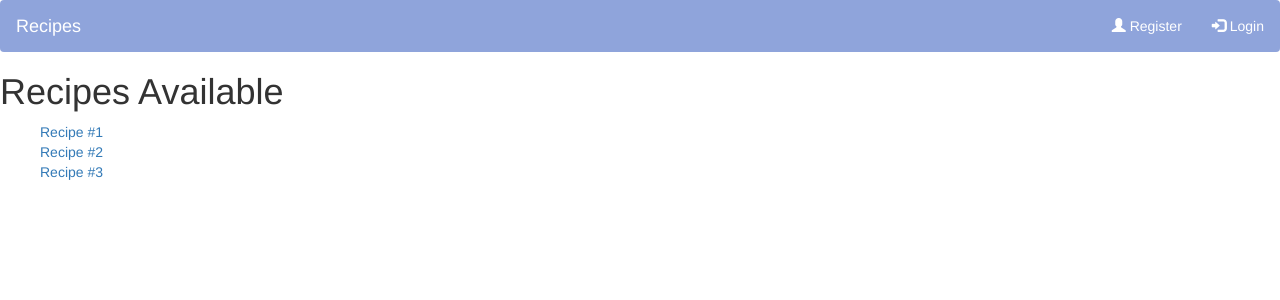
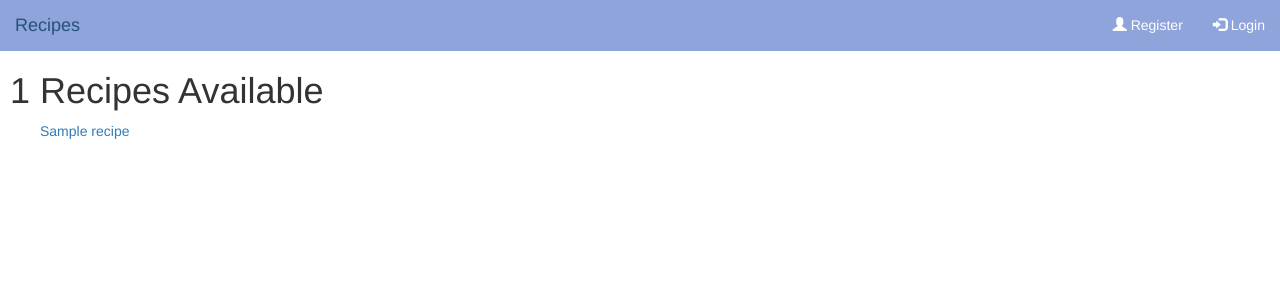
Before and after one commit to jiaqifengg/460-project, a Flask app: page /recipes in a window 1280 px wide. Shown: the top 300 px of the page. Run offline with Flask 2, Linux system fonts and the light colour scheme; a database or web service that is not in the repository returns one stand-in record (values such as "Sample title"); some libraries are stand-ins or nearby versions.

Commit message:
recipe list retrieval

```diff
--- a/app.py
+++ b/app.py
@@ -16,6 +16,7 @@
 @app.route('/', methods=['GET'])
 def index():
     return render_template('home.html')
+
 
 @app.route('/login', methods=['GET', 'POST'])
 def login():
@@ -77,10 +78,12 @@
 @app.route('/recipes')
 def find_recipes():
     ingredients = request.args.getlist('ingredients')
-    print("Here", file=sys.stdout)
-    print(ingredients, file=sys.stdout)
-    recipe_list = ['1', '2', '3']
-    return render_template('recipeList.html', recipe_list=recipe_list)
+    print(ingredients)
+    recipe_list = db.get_recipes(ingredients)
+    amount = len(recipe_list)
+    # recipe_list = ['1', '2', '3']
+    return render_template('recipeList.html', total_recipes=amount, recipe_list=recipe_list)
+
 
 @app.route('/recipe/<id>', methods=['GET'])
 def recipe(id):
--- a/database/databaseModule.py
+++ b/database/databaseModule.py
@@ -70,7 +70,6 @@
 
 
     def set_up_helper_after_recipes_imported(self):
-
         # check if there is 1 inside
         check_admin_exist = "SELECT userid FROM users WHERE userid=1;"
         self.cursor.execute(check_admin_exist)
@@ -125,8 +124,6 @@
         self.cursor.execute(update_admin_password)
         self.connection.commit()
 
-
-
     def check_user_exist(self, username):
         sql = """SELECT userid
                 FROM users
@@ -158,16 +155,22 @@
             return True
         return False
 
-
     def update_hash(self, username):
         return
 
-
-
-
-
-
-
+    def get_recipes(self, ingredient_list):
+        query = """SELECT * FROM recipes WHERE %s && ingredients"""
+        # print(query % ingredient_list)
+        self.cursor.execute(query, (ingredient_list,))
+        results = self.cursor.fetchall()
+        self.connection.commit()
+        ids_title = []
+        for recipe in results:
+            id = recipe[0]
+            title = recipe[1]
+            ids_title.append((id, title))
+        # print(ids_title)
+        return ids_title
 
 def hash_function(password):
     new_pw = password.encode()
--- a/project-report/create.sql
+++ b/project-report/create.sql
@@ -14,7 +14,7 @@
 );
 
 COPY persons(first_name, last_name, dob, email)
-FROM 'C:.\CSE 460\Project\460-project\460-project\project-report\recipes.csv'
+FROM 'C:...\CSE 460\Project\460-project\460-project\project-report\recipes.csv'
 DELIMITER ','
 CSV HEADER;
 
--- a/templates/home.html
+++ b/templates/home.html
@@ -22,12 +22,9 @@
           <a class="navbar-brand" href="#">Recipes</a>
         </div>
         <ul class="nav navbar-nav navbar-right">
-          {{% if authenticate %}}
-            <li><a href="/settings" id="settings"><span class="glyphicon glyphicon-cog"></span> Settings</a></li>
-          {{% else %}}
+            <li><a href="/settings" id="settings"><span class="glyphicon glyphicon-cog"></span> Settings</a></li> -->
             <li><a href="/register" id="register"><span class="glyphicon glyphicon-user"></span> Register</a></li>
             <li><a href="/login" id="login"><span class="glyphicon glyphicon-log-in"></span> Login</a></li>
-          {{% endif %}}
         </ul>
       </div>
     </nav>
--- a/templates/recipeList.html
+++ b/templates/recipeList.html
@@ -8,6 +8,8 @@
     <link rel="stylesheet" href="https://cdnjs.cloudflare.com/ajax/libs/twitter-bootstrap/3.3.7/css/bootstrap.min.css">
     <!-- Select2 CSS -->
     <link href="https://cdnjs.cloudflare.com/ajax/libs/select2/4.0.6-rc.0/css/select2.min.css" rel="stylesheet" />
+    <script src = "/scripts/jquery.min.js"></script>
+    <script src = "/bootstrap/js/bootstrap.min.js"></script>
     <style>
       #register, #login, .navbar-brand{
         color: white;
@@ -16,11 +18,20 @@
       #myId {
         background-color: #8fa4db;
       }
+      h1 {
+        margin-left: 10px;
+      }
+      #the-recipes {
+        margin-left: 0px;
+      }
+      body {
+        position: relative;
+      }
     </style>
 </head>
 <body>
     <div id="the-navbar">
-        <nav class="navbar navbar-light" id="myId">
+        <nav class="navbar navbar-light navbar-static-top" id="myId">
             <div class="container-fluid">
               <div class="navbar-header">
                 <a class="navbar-brand" href="/">Recipes</a>
@@ -32,13 +43,15 @@
             </div>
         </nav>
     </div>
-    <h1>Recipes Available</h1>
+    <h1>{{ total_recipes }} Recipes Available</h1>
+    <div id="the_recipes"></div>
       <ul style="list-style-type:none;"">
           {% for recipeid in recipe_list %}
             <div id='recipe-block'>
-            <li><a href="/recipe/{{ recipeid }}"">Recipe #{{ recipeid }}</a></li>
+              <li><a href="/recipe/{{ recipeid[0] }}"">{{ recipeid[1] }}</a></li>
             </div>
           {% endfor %}
       </ul>
+    </div>
 </body>
 </html>
```
Lines whose indentation alone changed are shown as unchanged.
